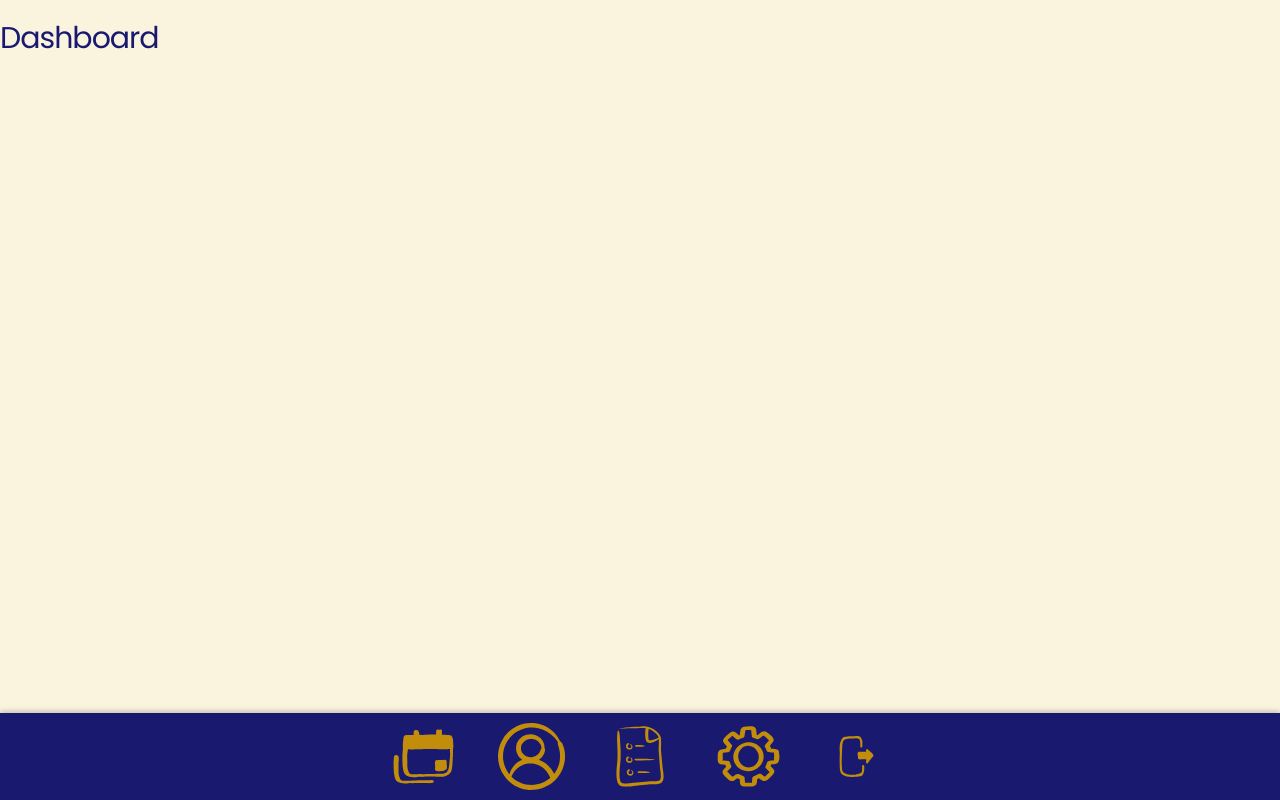
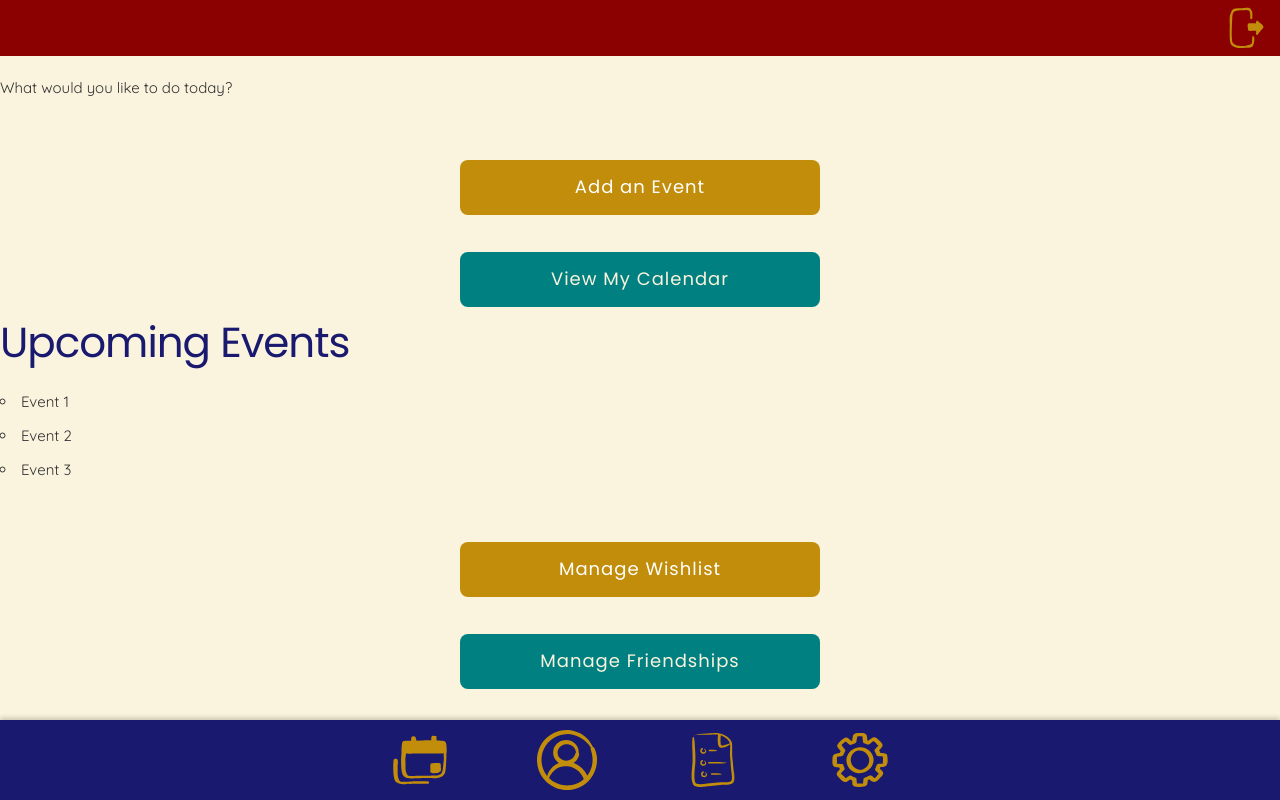
Before and after one commit to AndreaRene/Wishly, a React (Vite) app in the folder frontend/: page /dashboard in a window 1280 px wide. Built offline with nearby package versions, Linux system fonts and the light colour scheme; sample sign-in values are in the browser's storage.

Commit message:
code(dashboard and logout) dashboard initial layout and small header logout button functionality added

```diff
--- a/frontend/src/components/Footer/Footer.jsx
+++ b/frontend/src/components/Footer/Footer.jsx
@@ -13,7 +13,7 @@ const Footer = () => {
                 <img src={ ProfileIcon } alt="Profile" className="icon" />
                 <img src={ ListIcon } alt="List" className="icon" />
                 <img src={ SettingsIcon } alt="Settings" className="icon" />
-                <img src={ LogoutIcon } alt="Logout" className="icon" />
+
             </div>
         </footer>
     );
--- a/frontend/src/components/Header/Header.css
+++ b/frontend/src/components/Header/Header.css
@@ -1,5 +1,5 @@
 /* Header Specific Styles */
-.header {
+.large-header {
   width: 100%;
   height: 20%;
   display: flex;
@@ -22,3 +22,18 @@
   padding: 0 20px;
   box-sizing: border-box;
 }
+
+.small-header {
+  width: 100%;
+  height: 7%;
+  display: flex;
+  justify-content: right;
+  align-items: center;
+  padding: 10px 0;
+  background-color: var(--red);
+  box-sizing: border-box;
+  position: fixed;
+  top: 0;
+  left: 0;
+  z-index: 1000;
+}
--- a/frontend/src/components/Header/LargeHeader.jsx
+++ b/frontend/src/components/Header/LargeHeader.jsx
@@ -4,7 +4,7 @@ import './Header.css';
 
 const Header = () => {
     return (
-        <header className="header">
+        <header className="large-header">
             <div className="icon-group">
                 <img src={ CalendarIcon } alt="Calendar" className="icon" />
                 <img src={ GiftIcon } alt="Gift" className="icon" />
--- a/frontend/src/components/Header/SmallHeader.jsx
+++ b/frontend/src/components/Header/SmallHeader.jsx
@@ -1,6 +1,26 @@
+import './Header.css';
+import { useNavigate } from 'react-router-dom'; // Import useNavigate for navigation
+import LogoutIcon from '../../assets/logout_goldenrod.svg';
+import { logout } from '../../services/authServices'; // Import the logout function
+
 const SmallHeader = () => {
+    const navigate = useNavigate();
+
+    const handleLogout = () => {
+        logout(); // Clear tokens and other session data
+        navigate( '/login' ); // Redirect to login page
+    };
+
     return (
-        <header className="smallHeader"></header>
+        <header className="small-header">
+            <img
+                src={ LogoutIcon }
+                alt="Logout"
+                className="icon"
+                onClick={ handleLogout } // Add the onClick handler
+                style={ { cursor: 'pointer' } } // Change cursor to pointer for better UX
+            />
+        </header>
     );
 }
 
--- a/frontend/src/components/auth/Login.jsx
+++ b/frontend/src/components/auth/Login.jsx
@@ -57,9 +57,9 @@ const Login = () => {
                         onChange={ ( e ) => setPassword( e.target.value ) }
                         required
                     />
-                </div>
-                { errorMessage && <p className="error-message">{ errorMessage }</p> }
-                <div>
+                    <p className="error-message">
+                        { errorMessage }
+                    </p>
                     <button type="submit" className="button-login" disabled={ !username || !password }>
                         Login
                     </button>
--- a/frontend/src/components/pages/Dashboard/Dashboard.jsx
+++ b/frontend/src/components/pages/Dashboard/Dashboard.jsx
@@ -1,8 +1,29 @@
+import './dashboard.css';
+
 const Dashboard = () => {
     return (
-        <div>
-            <h1>Dashboard</h1>
-        </div>
+        <main className="dashboard">
+            <div className="dashboard-content">
+                <h1>Hello, User!</h1>
+                <p>What would you like to do today?</p>
+                <section className='button-group'>
+                    <button className="button-action">Add an Event</button>
+                    <button className="button-normal">View My Calendar</button>
+                </section>
+                <section className='upcoming-events'>
+                    <h2>Upcoming Events</h2>
+                    <ul>
+                        <li>Event 1</li>
+                        <li>Event 2</li>
+                        <li>Event 3</li>
+                    </ul>
+                </section>
+                <section className='button-group'>
+                    <button className="button-action">Manage Wishlist</button>
+                    <button className="button-normal">Manage Friendships</button>
+                </section>
+            </div>
+        </main>
     );
 }
 
```
Also changed, not shown: frontend/src/components/pages/Dashboard/Dashboard.css (added).
